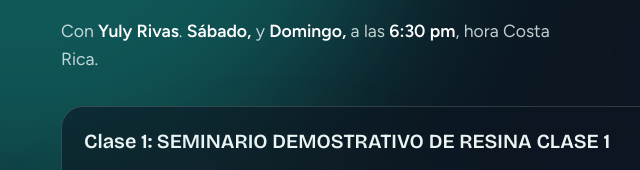
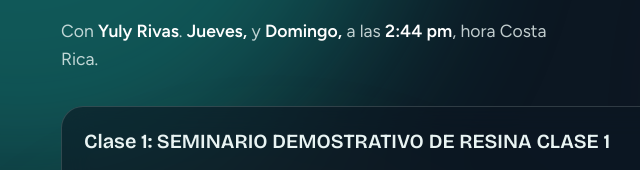
Before and after one commit to ResinLabAcademy/App-resina, a plain HTML site: page index.html in a window 1280 px wide. Shown: the part 332-502 px from the top of the page, 119-759 px from the left. Drawn offline with nearby package versions, Linux system fonts and the light colour scheme.

Commit message:
Update index.html

```diff
--- a/index.html
+++ b/index.html
@@ -137,7 +137,7 @@ const CONFIG = {
     {
       titulo: 'Clase 1',
       tema: 'SEMINARIO DEMOSTRATIVO DE RESINA CLASE 1',
-      inicio: '2026-10-03T18:30:00-06:00',   // sábado 6:30 pm Costa Rica
+      inicio: '2026-10-01T14:44:00-06:00',   // sábado 6:30 pm Costa Rica
       video: 'https://www.youtube.com/live/Uz3lwWWhpAs'
     },
     {
```
